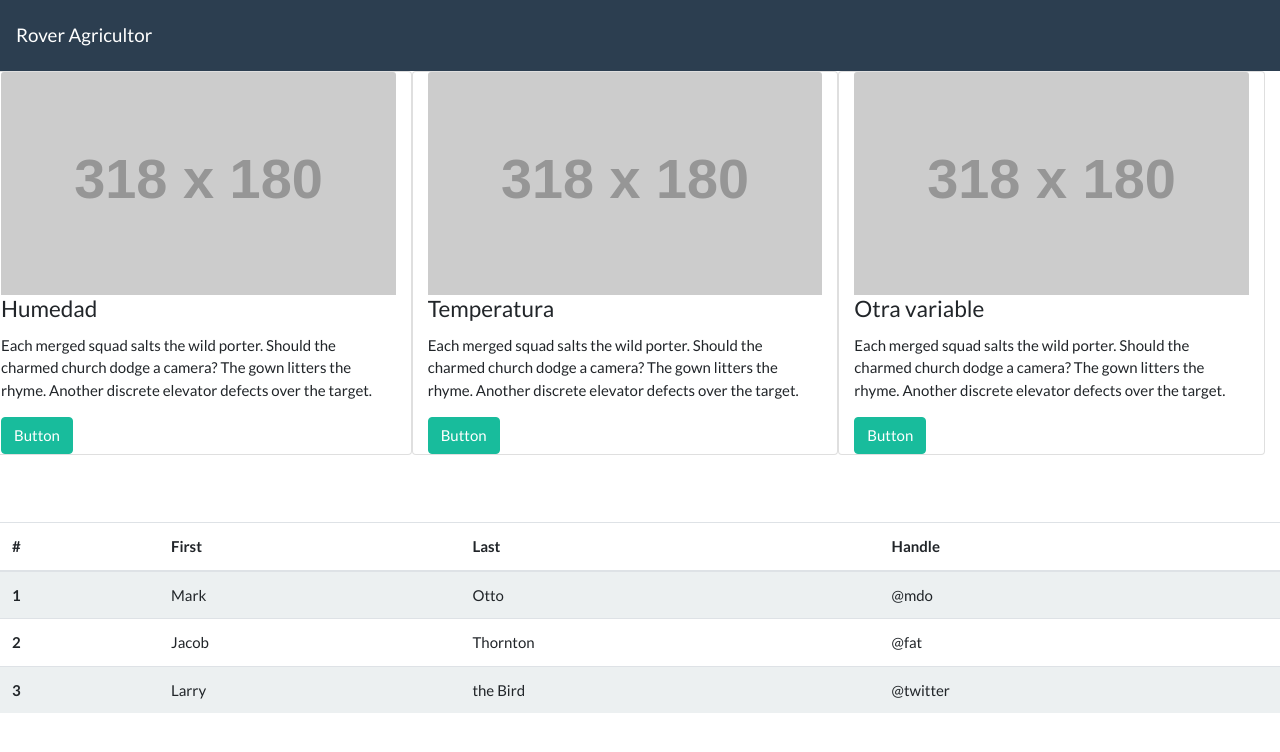
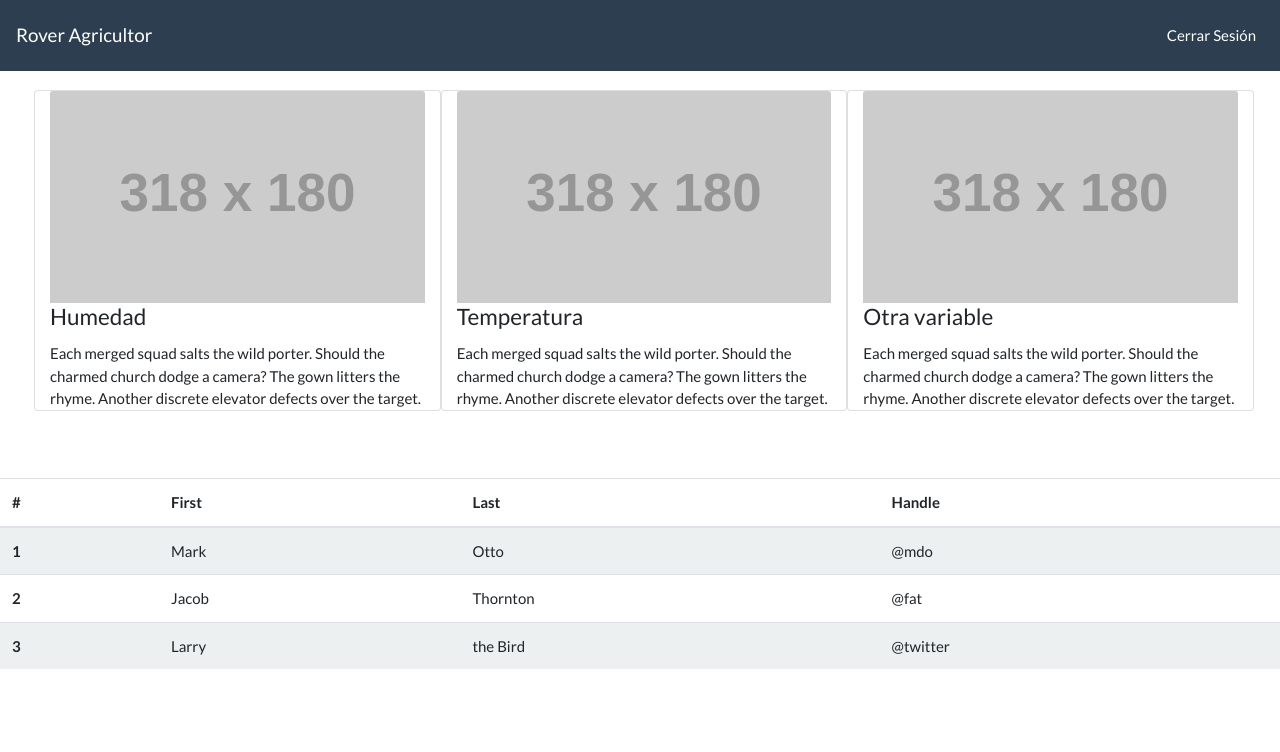
Before and after one commit to NiC0DAV/webRover, a PHP site: page /infohiber.php in a window 1280 px wide. Shown: the top 752 px of the page. Run offline with PHP 8.4, Linux system fonts and the light colour scheme; grey boxes labelled with a size stand in for pictures from a placeholder-image service; some libraries are stand-ins or nearby versions.

Commit message:
Agrega modificaciones en clases de bootstrap para infohiber.php

```diff
--- a/infohiber.php
+++ b/infohiber.php
@@ -10,47 +10,48 @@
 	<title>Información Hibernadero</title>
 </head>
 <body>
-	<nav class="navbar navbar-expand-lg navbar-dark bg-primary">
-        <a class="navbar-brand" href="#">Rover Agricultor</a>
-        <button class="navbar-toggler" type="button" data-toggle="collapse" data-target="#navbarColor01" aria-controls="navbarColor01" aria-expanded="false" aria-label="Toggle navigation">
+  <nav class="navbar navbar-expand-lg navbar-dark bg-primary fixed-top">
+    <a class="navbar-brand">Rover Agricultor</a>
+    <button class="navbar-toggler" data-target="#my-nav" data-toggle="collapse" aria-controls="my-nav" aria-expanded="false" aria-label="Toggle navigation">
       <span class="navbar-toggler-icon"></span>
     </button>
+    <div id="my-nav" class="collapse navbar-collapse" id="navbarSupportedContent">
+      <ul class="nav navbar-nav ml-auto">
+        <li class="nav-item">
+          <a class="nav-link" href="#" >Cerrar Sesión</a>
+        </li>
+      </ul>
     </div>
   </nav>
- <div id="carouselExampleControls" class="carousel slide" data-ride="carousel">
 
-  <div class="row">
 
-    <div class="row col-xs-12 col-sm-12 col-md-12 col-lg-12 col-xl-12">
 
+  <div class="container-fluid" style="margin-top:90px;">
+    <div class="row col-xs-12 col-sm-12 col-md-12 col-lg-12 col-xl-12 ml-1 mt-5">
       <div class="card col-xs-4 col-sm-4 col-md-4 col-lg-4 col-xl-4">
         <img src="https://placehold.it/318x180/" class="card-img-top" alt="Card image" />
-
         <div class="card-block">
           <h4 class="card-title">Humedad</h4>
           <p class="card-text">Each merged squad salts the wild porter. Should the charmed church dodge a camera? The gown litters the rhyme. Another discrete elevator defects over the target.</p>
-          <a href="http://sonarsystems.co.uk" class="btn btn-success">Button</a>
+          <!-- <a href="http://sonarsystems.co.uk" class="btn btn-success">Button</a> -->
         </div>
       </div>
 
       <div class="card col-xs-4 col-sm-4 col-md-4 col-lg-4 col-xl-4">
         <img src="https://placehold.it/318x180/" class="card-img-top" alt="Card image" />
-
         <div class="card-block">
           <h4 class="card-title">Temperatura</h4>
           <p class="card-text">Each merged squad salts the wild porter. Should the charmed church dodge a camera? The gown litters the rhyme. Another discrete elevator defects over the target.</p>
-          <a href="http://sonarsystems.co.uk" class="btn btn-success">Button</a>
+          <!-- <a href="http://sonarsystems.co.uk" class="btn btn-success">Button</a> -->
         </div>
       </div>
 
       <div class="card col-xs-4 col-sm-4 col-md-4 col-lg-4 col-xl-4 .img-fluid">
         <img src="https://placehold.it/318x180/" class="card-img-top" alt="Card image" />
-
         <div class="card-block">
           <h4 class="card-title">Otra variable</h4>
           <p class="card-text">Each merged squad salts the wild porter. Should the charmed church dodge a camera? The gown litters the rhyme. Another discrete elevator defects over the target.</p>
-          <a href="http://sonarsystems.co.uk" class="btn btn-success">Button</a>
-        </div>
+          <!-- <a href="http://sonarsystems.co.uk" class="btn btn-success">Button</a> -->
         </div>
       </div>
     </div>
@@ -58,6 +59,7 @@
 <br>
 <br>
 <br>
+<div class="table-responsive">
   <table class="table table-striped">
     <thead>
       <tr>
@@ -88,5 +90,6 @@
       </tr>
     </tbody>
   </table>
+</div>
 </body>
 </html>
```
Lines whose indentation alone changed are shown as unchanged.
